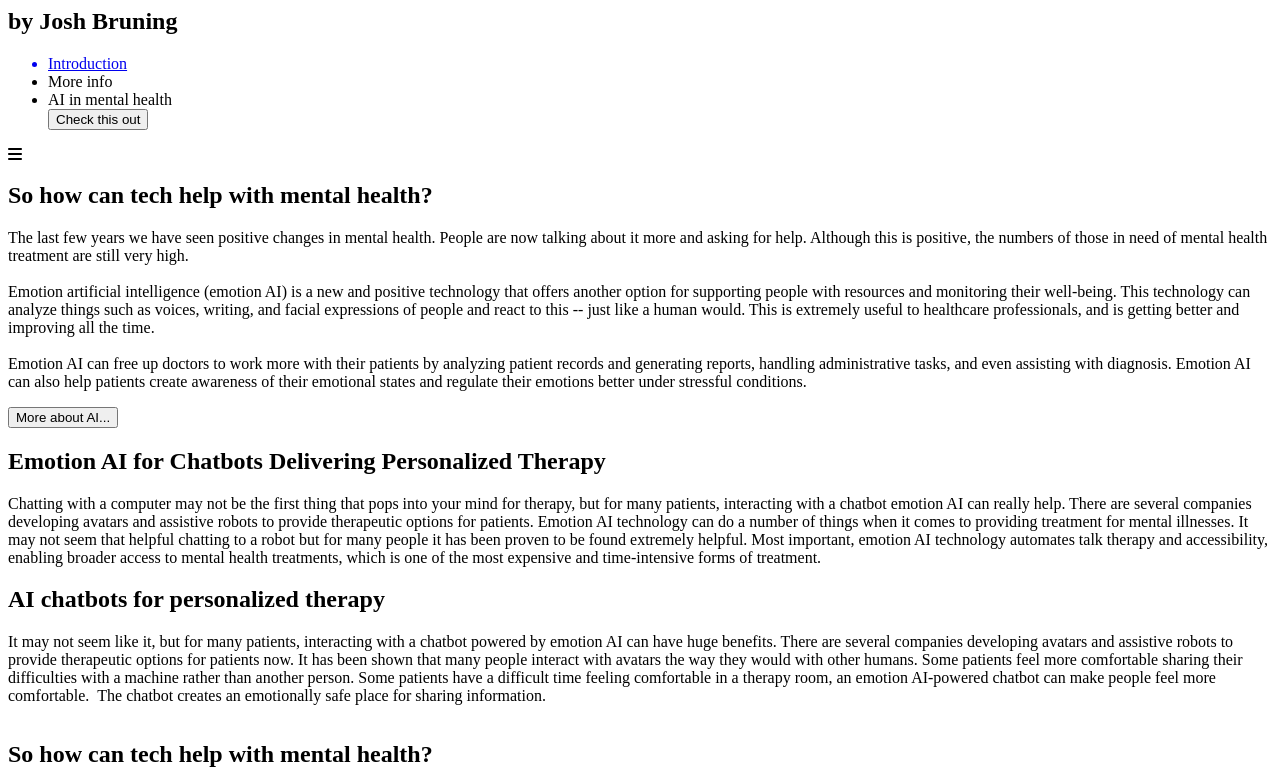
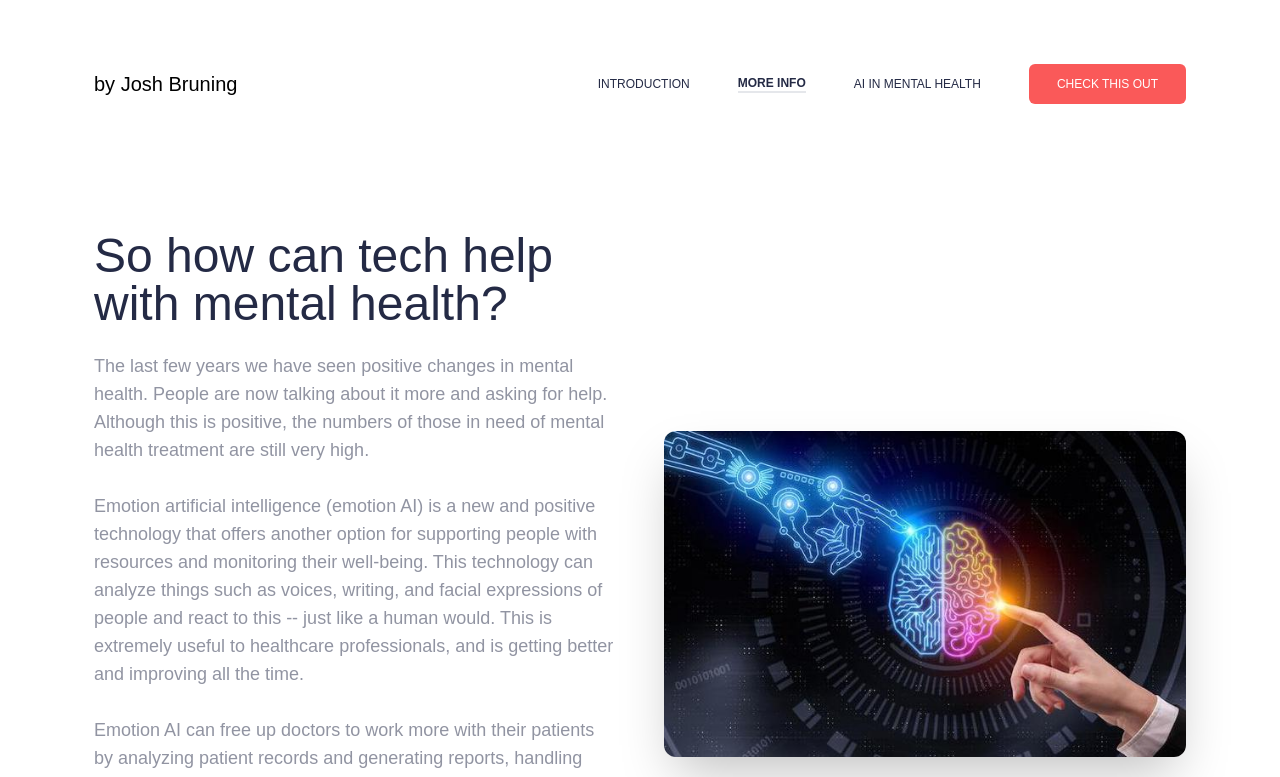
Before and after one commit to Ninjalem/JoshB, a plain HTML site: page moreinfo.html in a window 1280 px wide. Shown: the top 777 px of the page. Drawn offline with Linux system fonts and the light colour scheme; the site is published under a folder, as on GitHub Pages, so addresses that start at the root find nothing.

Commit message:
Add files via upload

```diff
--- a/moreinfo.html
+++ b/moreinfo.html
@@ -8,7 +8,7 @@
     <link rel="stylesheet" href="https://cdnjs.cloudflare.com/ajax/libs/font-awesome/6.0.0/css/all.min.css"
         integrity="sha512-9usAa10IRO0HhonpyAIVpjrylPvoDwiPUiKdWk5t3PyolY1cOd4DSE0Ga+ri4AuTroPR5aQvXU9xC6qOPnzFeg=="
         crossorigin="anonymous" referrerpolicy="no-referrer" />
-    <link href="/dist/output.css" rel="stylesheet">
+    <link href="dist/output.css" rel="stylesheet">
 </head>
 
 <body class="font-Poppins">
@@ -20,7 +20,7 @@
                 <h2 class="text-xl">by Josh Bruning</h2>
             </div>
             <ul class="hidden sm:flex flex-1 justify-end items-center gap-12 text-bookmark-blue uppercase text-xs">
-                <a href="/src/index.html">
+                <a href="src/index.html">
                     <li class="cursor-pointer">Introduction</li>
                 </a>
                 <li class="cursor-pointer font-semibold border-b-2">More info</li>
@@ -70,7 +70,7 @@
             <!-- IMAGE -->
             <div class="flex justify-center flex-1 mb-10 md:mb-16 lg:mb-0 z-10">
                 <img class="w-5/6 h-5/6 sm:w-3/4 sm:h-3/4 md:w-full md:h-full rounded-xl shadow-2xl"
-                    src="/dist/img/ai.jpeg" alt="">
+                    src="dist/img/ai.jpeg" alt="">
             </div>
 
         </div>
@@ -113,7 +113,7 @@
                 </p>
             </div>
             <div>
-                <img class=" w-full rounded-xl" src="/dist/img/ai2.png" alt="">
+                <img class=" w-full rounded-xl" src="dist/img/ai2.png" alt="">
             </div>
         </div>
     </section>
@@ -125,7 +125,7 @@
             <!-- IMAGE -->
             <div class="flex justify-center flex-1 mb-10 md:mb-16 lg:mb-0 z-10">
                 <img class="w-5/6 h-5/6 sm:w-3/4 sm:h-3/4 md:w-full md:h-full rounded-xl shadow-2xl"
-                    src="/dist/img/ai.jpeg" alt="">
+                    src="dist/img/ai.jpeg" alt="">
             </div>
 
             <!-- CONTENT -->
```
